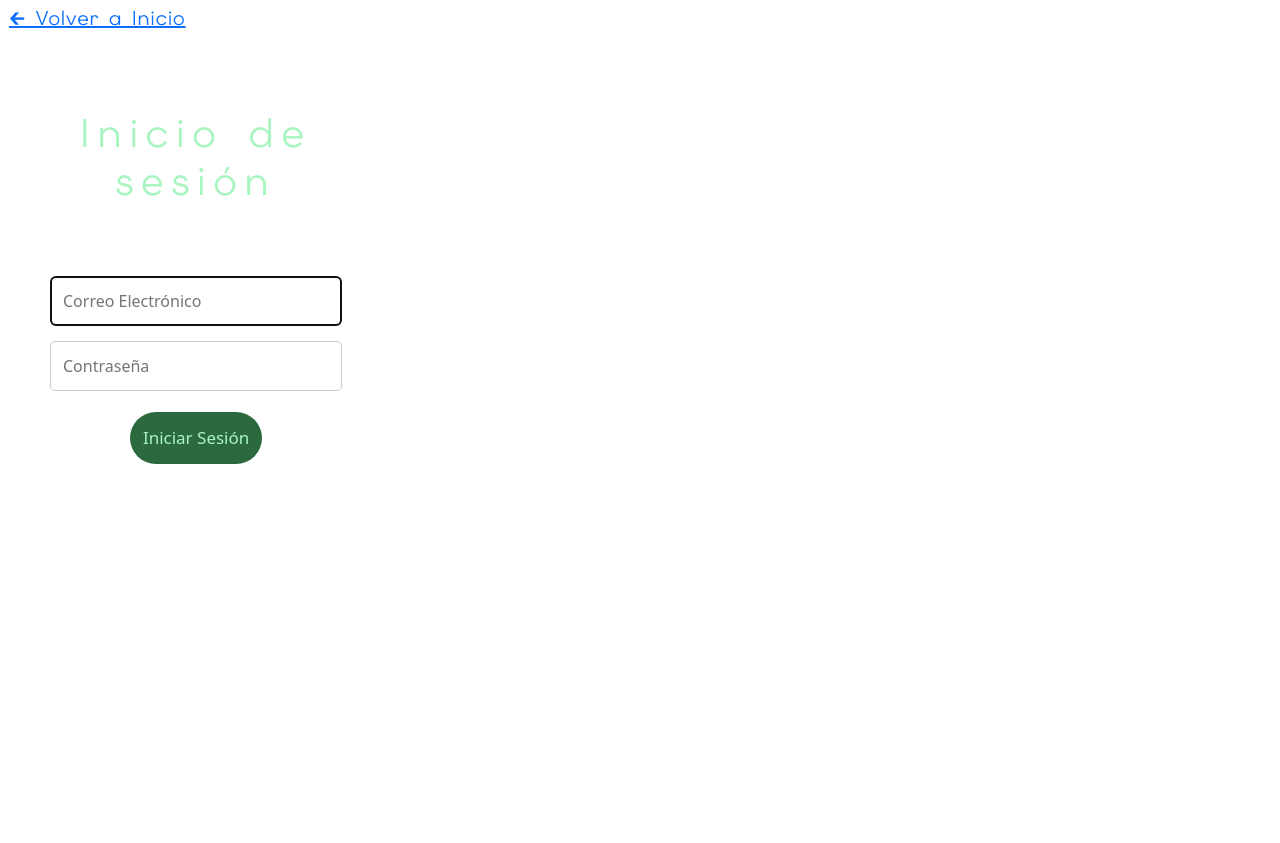
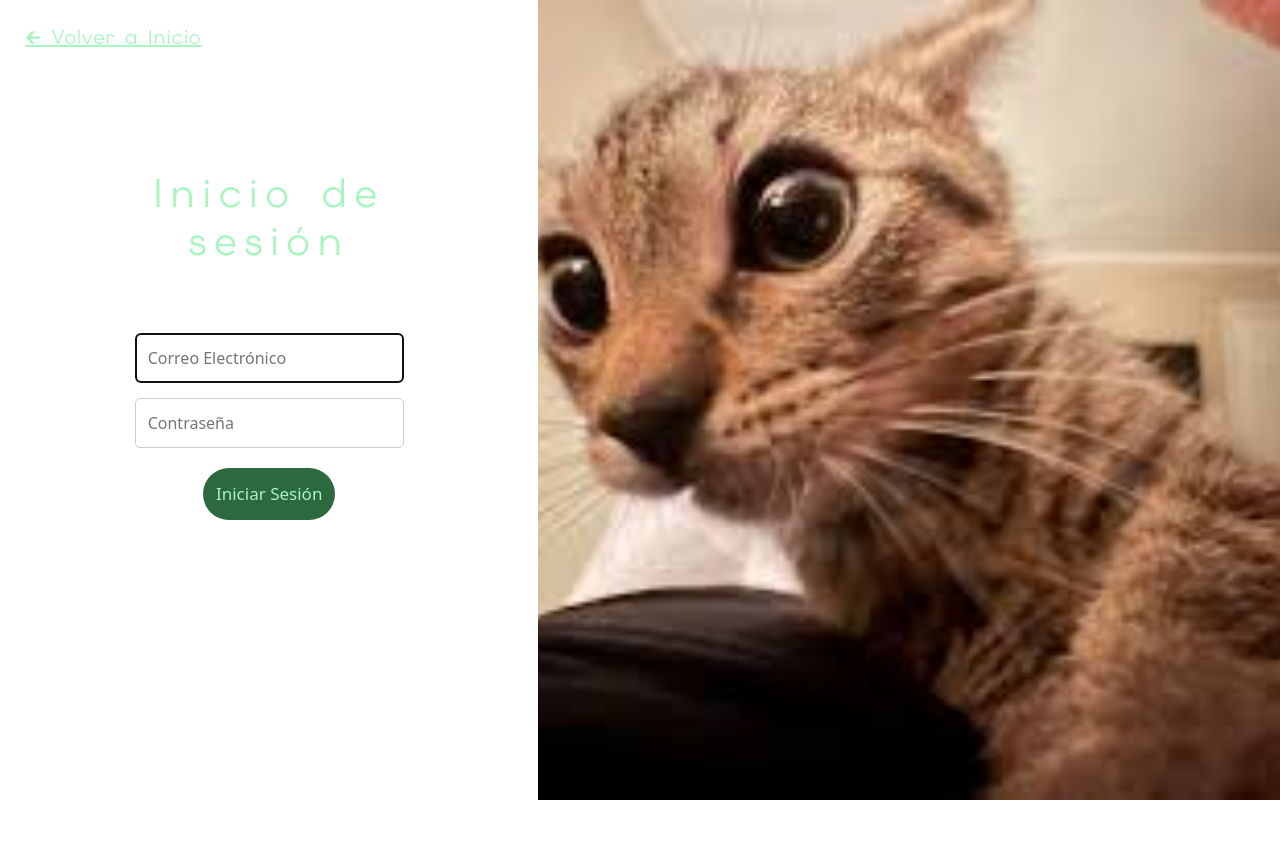
Before and after one commit to N1koqz/ANS-Solutions, a PHP site: page /inicioDeSesion.html in a window 1280 px wide. After the commit the page ends 800 px from the top, so only its background shows below. Run offline with PHP 8.4, Linux system fonts and the light colour scheme.

Commit message:
inicio sesión actualizado 27/05

```diff
--- a/Sitio web/CSSinicioDeSesion.css
+++ b/Sitio web/CSSinicioDeSesion.css
@@ -52,8 +52,8 @@ p {
 }
 
 *{
-    margin:1px;
-    padding:1px;
+    margin:0px;
+    padding:0px;
     box-sizing:border-box;
 }
 
@@ -61,10 +61,15 @@ body {
     background:#f0f0f0;
 }
 
+.contenedor-general{
+    display:flex;
+    width:100%;
+    height:100vh;
+}
+
 .contenedor-lateral{
     min-height:100vh;
-    /* display:flex; */
-    width:30%;
+    width:50%;
     padding:25px;
 }
 
@@ -99,16 +104,22 @@ body {
         width:100%;
     }
 
+    .img-panel{
+        display:none;
+    }
+
 }
 
 form {
     display: flex;
     flex-direction:column;
+    align-items:center;
     padding: 20px;
     width: 100%;
 }
 
 .input-email{
+    width:60%;
     padding:12px;
     margin-bottom:15px;
     border:1px solid #ccc;
@@ -117,6 +128,7 @@ form {
 }
 
 .input-password{
+    width:60%;
     padding:12px;
     margin-bottom:15px;
     border:1px solid #ccc;
@@ -158,3 +170,24 @@ button{
 button:hover{
     background:#0056b3;
 } */
+
+.img-panel{
+    width:70%;
+    height:100vh;
+    background-image:url('sillycat.jpg');
+    background-size:cover;
+    background-position:center;
+    position:relative;
+    animation:fadeIn 1s ease;
+}
+
+@keyframes fadeIn{
+
+    from{
+        opacity:0;
+    }
+
+    to{
+        opacity:1;
+    }
+}
--- a/Sitio web/inicioDeSesion.html
+++ b/Sitio web/inicioDeSesion.html
@@ -7,12 +7,15 @@
 </head>
 
 <body>
+
+    <div class="contenedor-general">
+        <div class="contenedor-lateral">
             <div>
-        <h5><a href="index.html"> 🡰 Volver a Inicio</a></h5>
+                <h5><a href="index.html" style="color:rgb(168, 245, 193)"> 🡰 Volver a Inicio</a></h5>
             </div>
-
-    <div class="contenedor-lateral">
-
+                <br>
+                <br>
+                <br>
             <div class="inicio-container">
 
         <!--    <div class="logo-area">
@@ -51,6 +54,9 @@
 
         </div>
 
+        <div class="img-panel"></div>
+    </div>
+
     <script src="https://cdn.jsdelivr.net/npm/bootstrap@5.3.8/dist/js/bootstrap.bundle.min.js" integrity="sha384-FKyoEForCGlyvwx9Hj09JcYn3nv7wiPVlz7YYwJrWVcXK/BmnVDxM+D2scQbITxI" crossorigin="anonymous"></script>
 
 </body>
```
Also changed, not shown: Sitio web/c.html (+1 -1 lines), Sitio web/sillycat.jpg (added). Lines whose indentation alone changed are shown as unchanged.
